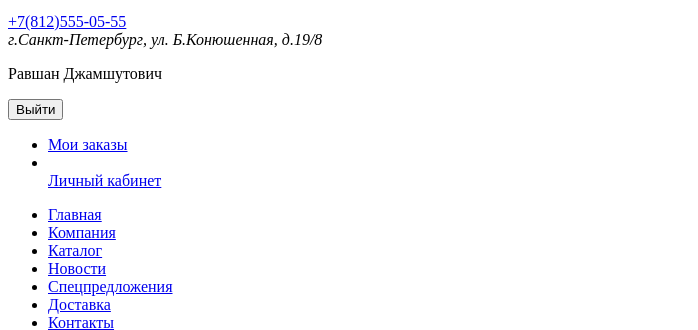
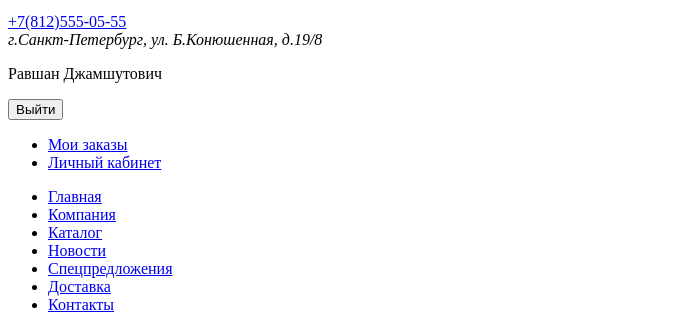
Before and after one commit to dsnnr/1366625-technomart-28, a plain HTML site: page catalog.html in a window 1280 px wide. Shown: the part 102-432 px from the top of the page, without its empty margins (0-698 px from the left). Drawn offline with Linux system fonts and the light colour scheme.

Commit message:
удалил лишний li

```diff
--- a/catalog.html
+++ b/catalog.html
@@ -31,7 +31,7 @@
         <button type="button">Выйти</button>
         <ul>
         <li><a href="blank.html">Мои заказы</a></li>
-        <li></li><a href="blank.html">Личный кабинет</a></li>
+        <li><a href="blank.html">Личный кабинет</a></li>
         </ul>
       </section>
     </div>
```
